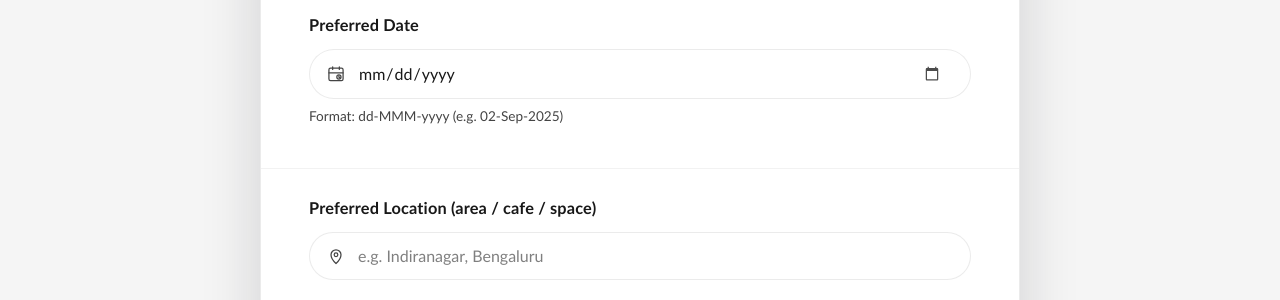
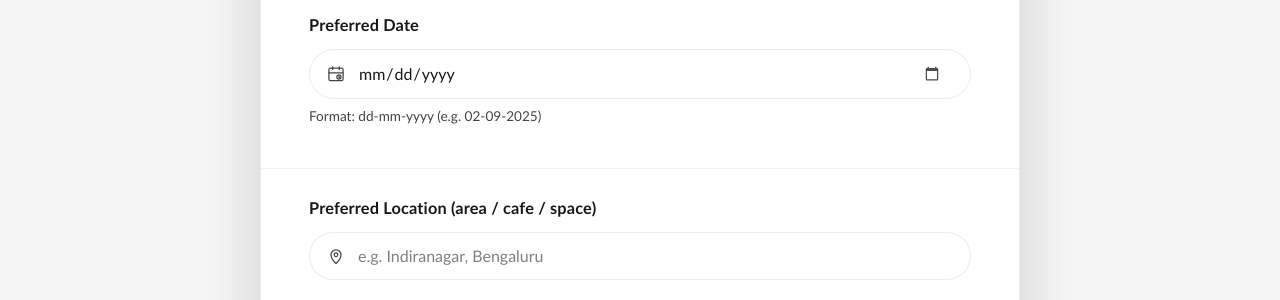
Before and after one commit to gameslabbangalore-maker/website, a Jekyll site: the page built from enquiry.html, in a window 1280 px wide and 900 px high, scrolled down 1093 px. Shown: the part 152-452 px from the top of the window. Built offline with Jekyll 4.4.1, drawn with Linux system fonts in a browser that asks for light colours; some of the changed lines change nothing that is shown.

Commit message:
Align enquiry date field with dd-mm-yyyy format

```diff
--- a/assets/js/enquiry-validation.js
+++ b/assets/js/enquiry-validation.js
@@ -401,12 +401,6 @@ if (typeof window !== 'undefined' && typeof window.enquirySyncDateTimeParts !==
 
 if (typeof window !== 'undefined') {
   (function () {
-    var monthAbbr = ['Jan', 'Feb', 'Mar', 'Apr', 'May', 'Jun', 'Jul', 'Aug', 'Sep', 'Oct', 'Nov', 'Dec'];
-    var monthLookup = monthAbbr.reduce(function (acc, abbr, index) {
-      acc[abbr.toLowerCase()] = index;
-      return acc;
-    }, {});
-
     function isoToEnquiry(isoValue) {
       if (!isoValue || typeof isoValue !== 'string') {
         return '';
@@ -415,18 +409,15 @@ if (typeof window !== 'undefined') {
       if (parts.length !== 3) {
         return '';
       }
-      var year = parts[0];
-      var monthIndex = parseInt(parts[1], 10);
-      var day = parts[2];
-      if (!year || isNaN(monthIndex) || !day) {
-        return '';
-      }
-      var monthName = monthAbbr[monthIndex - 1];
-      if (!monthName) {
+      var year = parts[0].trim();
+      var month = parts[1].trim();
+      var day = parts[2].trim();
+      if (!year || !month || !day) {
         return '';
       }
       var paddedDay = day.padStart(2, '0');
-      return paddedDay + '-' + monthName + '-' + year;
+      var paddedMonth = month.padStart(2, '0');
+      return paddedDay + '-' + paddedMonth + '-' + year;
     }
 
     function enquiryToIso(enquiryValue) {
@@ -437,21 +428,27 @@ if (typeof window !== 'undefined') {
       if (parts.length !== 3) {
         return '';
       }
-      var day = parts[0];
-      var monthName = parts[1];
-      var year = parts[2];
-      if (!day || !monthName || !year) {
+      var day = parts[0].trim();
+      var month = parts[1].trim();
+      var year = parts[2].trim();
+      if (!day || !month || !year) {
         return '';
       }
-      var lookupKey = monthName.toLowerCase();
-      var monthIndex = Object.prototype.hasOwnProperty.call(monthLookup, lookupKey)
-        ? monthLookup[lookupKey]
-        : -1;
-      if (monthIndex < 0) {
+
+      var dayNumber = parseInt(day, 10);
+      var monthNumber = parseInt(month, 10);
+      if (isNaN(dayNumber) || isNaN(monthNumber)) {
         return '';
       }
-      var paddedDay = day.padStart(2, '0');
-      var paddedMonth = String(monthIndex + 1).padStart(2, '0');
+      if (monthNumber < 1 || monthNumber > 12) {
+        return '';
+      }
+      if (dayNumber < 1 || dayNumber > 31) {
+        return '';
+      }
+
+      var paddedDay = String(dayNumber).padStart(2, '0');
+      var paddedMonth = String(monthNumber).padStart(2, '0');
       return year + '-' + paddedMonth + '-' + paddedDay;
     }
 
--- a/enquiry.html
+++ b/enquiry.html
@@ -224,7 +224,7 @@ Plan Your Event with Games Lab
           <input type="hidden" name="DateTime_date" id="DateTime_date" checktype="c4" value="" />
         </div>
         <p id="DateTime_error" class="zf-errorMessage" style="display:none;">Invalid value</p>
-        <p class="enquiry-field-hint" id="DateTime_date_hint">Format: dd-MMM-yyyy (e.g. 02-Sep-2025)</p>
+        <p class="enquiry-field-hint" id="DateTime_date_hint">Format: dd-mm-yyyy (e.g. 02-09-2025)</p>
       </div>
       <div class="zf-clearBoth"></div>
     </div>
@@ -286,7 +286,7 @@ Plan Your Event with Games Lab
 
   <script src="{{ '/assets/js/enquiry-validation.js' | relative_url }}"></script>
   <script>
-    var dateAndMonthRegexFormateArray = zf_SetDateAndMonthRegexBasedOnDateFormate('dd-MMM-yyyy');
+    var dateAndMonthRegexFormateArray = zf_SetDateAndMonthRegexBasedOnDateFormate('dd-MM-yyyy');
     var zf_DateRegex = new RegExp(dateAndMonthRegexFormateArray[0]);
     var zf_MonthYearRegex = new RegExp(dateAndMonthRegexFormateArray[1]);
     var zf_MandArray = [ 'Name_First', 'Name_Last', 'Dropdown', 'PhoneNumber_countrycode', 'Email'];
```
